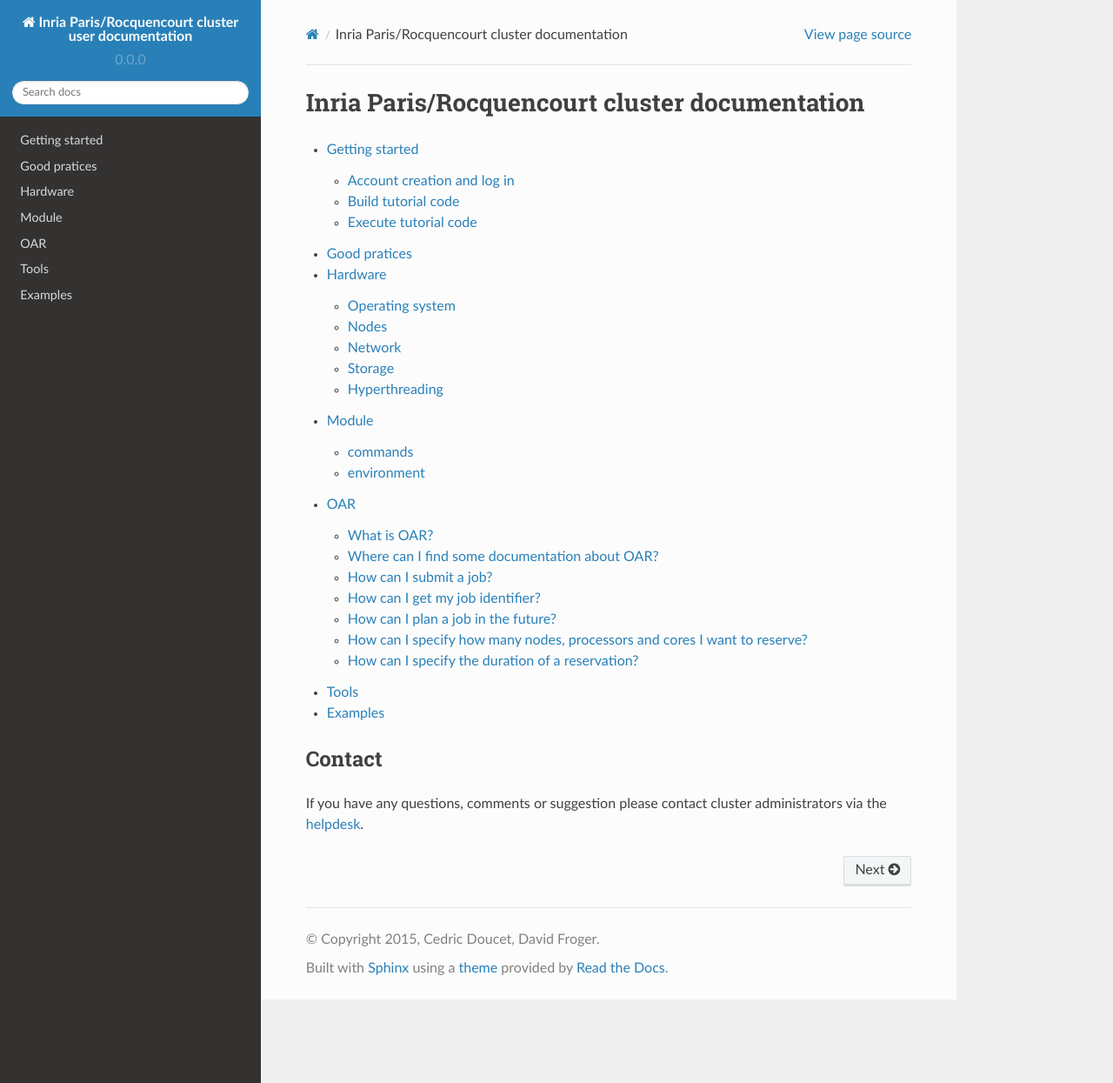
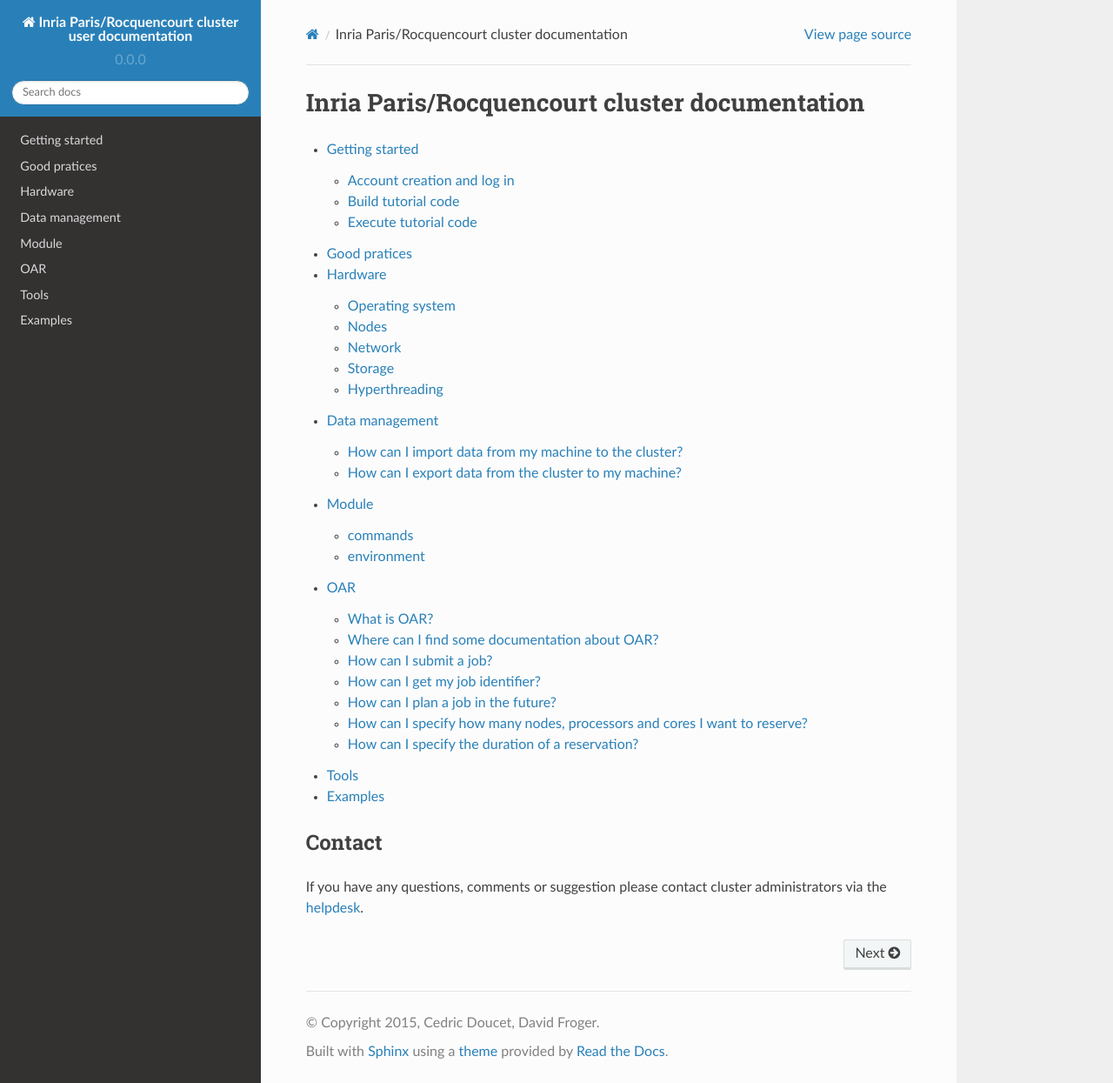
Before and after one commit to abertout/rioc, a Sphinx documentation site: the page built from doc/index.rst, in a window 1280 px wide and 1245 px high. Shown: the whole window at 87% size. Built offline with Sphinx 7.4.7 and the Read the Docs theme 2.0.0, drawn with Linux system fonts in a browser that asks for light colours.

Commit message:
Add a new paragraph on data management

```diff
--- /dev/null
+++ b/doc/data.rst
@@ -0,0 +1,36 @@
+Data management
+===============
+
+How can I import data from my machine to the cluster?
+~~~~~~~~~~~~~~~~~~~~~~~~~~~~~~~~~~~~~~~~~~~~~~~~~~~~~
+
+Data import can be performed with the ``scp`` command:
+
+.. code-block:: bash
+
+   scp file login@rioc.inria.fr:path
+
+For example, the user `John Doe`, whose login is `jdoe`, can import the file `/home/johndoe/mydata.txt` in the scratch directory of the cluster by typing
+
+.. code-block:: bash
+
+   scp /home/johndoe/mydata.txt jdoe@rioc.inria.fr:/scratch/jdoe
+
+in a terminal from his local machine.
+
+How can I export data from the cluster to my machine?
+~~~~~~~~~~~~~~~~~~~~~~~~~~~~~~~~~~~~~~~~~~~~~~~~~~~~~
+
+Data export can be performed with the ``scp`` command:
+
+.. code-block:: bash
+
+   scp login@rioc.inria.fr:file path
+
+For example, the user `John Doe`, whose login is `jdoe`, can export the file `/scratch/jdoe/mydata.txt` to `/home/johndoe/mydata.txt` by typing
+
+.. code-block:: bash
+
+   scp jdoe@rioc.inria.fr:/scratch/jdoe/mydata.txt /home/johndoe
+
+in a terminal from his local machine.
--- a/doc/index.rst
+++ b/doc/index.rst
@@ -12,6 +12,7 @@ Inria Paris/Rocquencourt cluster documentation
    getting_started
    good_practices
    hardware
+   data
    module
    oar
    tools
```
